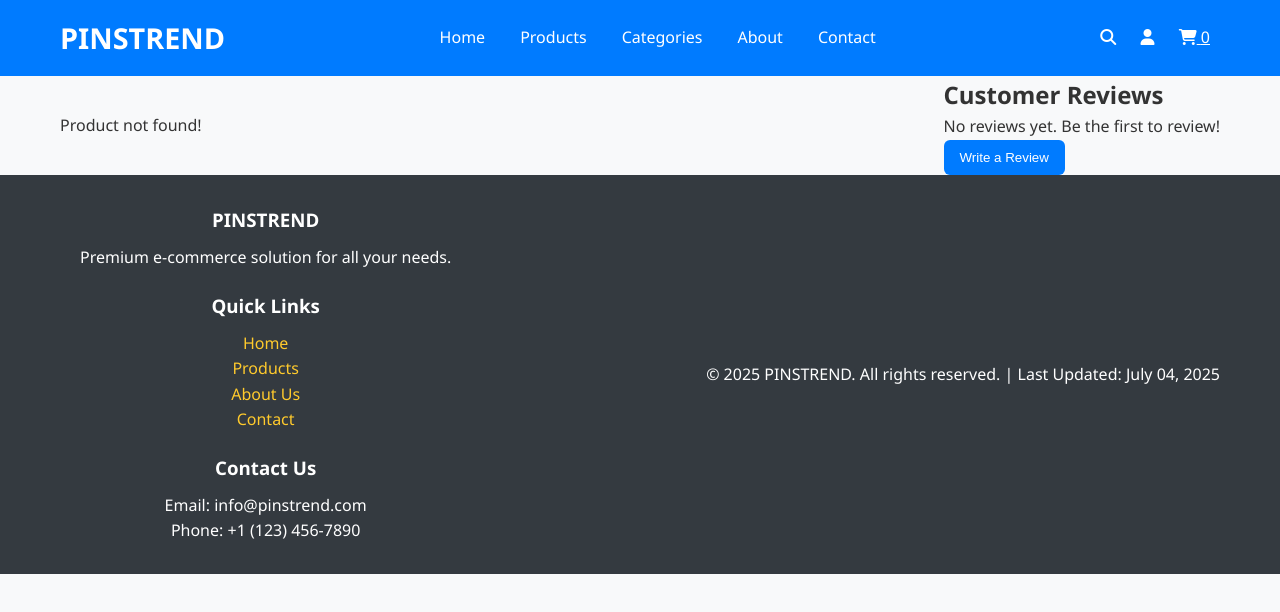
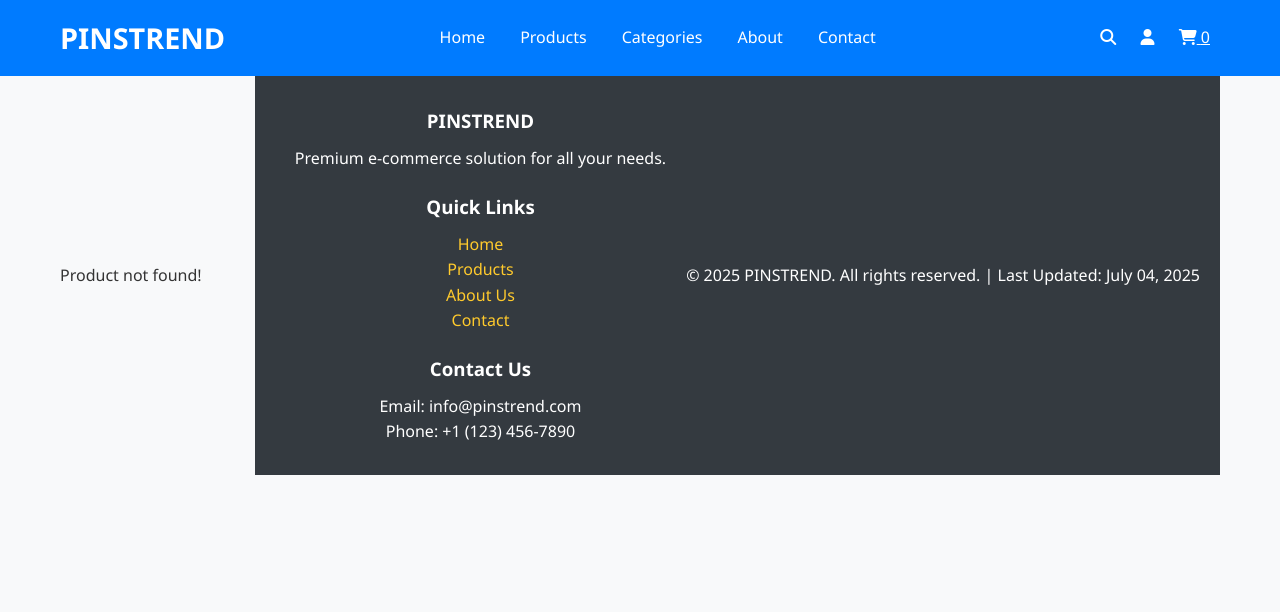
Before and after one commit to Virapub/PINS.TREND, a plain HTML site: page product-detail.html in a window 1280 px wide. Drawn offline with Linux system fonts and the light colour scheme; files whose address does not match are found by name.

Commit message:
Update product-detail.html

```diff
--- a/product-detail.html
+++ b/product-detail.html
@@ -40,16 +40,7 @@
         <!-- Product content will be loaded here via JS -->
       </div>
 
-      <!-- Reviews Section -->
-      <div class="reviews-section" id="reviews">
-        <h2>Customer Reviews</h2>
-        <div class="no-reviews">
-          <p>No reviews yet. Be the first to review!</p>
-          <button class="btn">Write a Review</button>
-        </div>
-      </div>
-    </div>
-  </section>
+
 
   <!-- Footer -->
   <footer class="footer">
```
